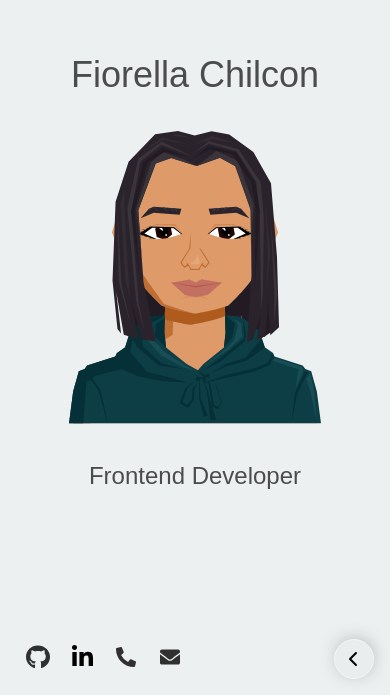
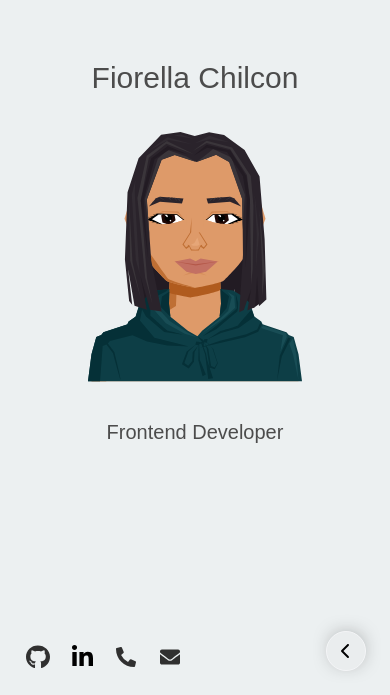
Before and after one commit to FiorellaChilcon/Portafolio, a React (Create React App) app: page / in a window 390 px wide. Shown: the part 149-844 px from the top of the page. Built offline with nearby package versions, Linux system fonts and the light colour scheme; a web font is replaced by a local one.

Commit message:
chore: adjust contact links position

```diff
--- a/src/App.jsx
+++ b/src/App.jsx
@@ -3,6 +3,7 @@ import Home from './pages/Home';
 import Projects from './pages/Projects';
 import Sidebar from './components/Sidebar';
 import AboutMe from './pages/AboutMe';
+import Skills from './pages/Skills';
 import Footer from './components/Footer';
 
 function App() {
@@ -12,6 +13,7 @@ function App() {
       <Home/>
       <AboutMe />
       <Projects/>
+      <Skills/>
       <Footer />
     </div>
   );
--- a/src/components/ContactLinks.jsx
+++ b/src/components/ContactLinks.jsx
@@ -15,7 +15,7 @@ function ContactLink({ imgSrc, imgAlt, link, className }) {
 
 export default function ContactLinks() {
   return (
-    <SlideInAnimation animationType="slide-left" styleClasses="flex flex-row absolute bottom-0 left-0 p-4">
+    <SlideInAnimation animationType="slide-left" styleClasses="flex flex-row">
       <ContactLink imgSrc={github} imgAlt="Github" link="https://github.com/FiorellaChilcon" />
       <ContactLink imgSrc={linkedin} imgAlt="Linkedin" link="https://www.linkedin.com/in/fiorella-chilcon" />
       <ContactLink imgSrc={phone} className="!h-5 hover:!h-6" imgAlt="Mobile number" link="tel:+51406868217" />
--- a/src/components/Sidebar.jsx
+++ b/src/components/Sidebar.jsx
@@ -39,7 +39,7 @@ export default function Sidebar() {
     <button
       ref={btnRef}
       onClick={() => { setShowSidebar(prev => !prev) }}
-      className={clsx('bg-softBlue-1 fixed right-0 bottom-0 size-10 rounded-full m-4 border shadow-evenly border-gray-100 flex lg:hidden z-20 transition-all', showSidebar && 'right-24')}
+      className={clsx('bg-softBlue-1 fixed right-0 bottom-0 size-10 rounded-full m-6 border shadow-evenly border-gray-100 flex lg:hidden z-20 transition-all', showSidebar && 'right-24')}
     >
       <img className={clsx('size-4 m-auto transition-all', showSidebar && 'rotate-180')} alt="open menu" src={leftArrow} />
     </button>
--- a/src/pages/Home.jsx
+++ b/src/pages/Home.jsx
@@ -5,13 +5,17 @@ import ContactLinks from '../components/ContactLinks';
 
 export default function Home() {
   return (
-    <div className="w-full h-screen py-9 flex items-center justify-center" id="home">
+    <div className="w-full min-h-screen pt-9 mb-9 flex flex-col items-center justify-center" id="home">
+    <div className="flex-1 flex items-center">
       <SlideInAnimation animationType='fade-in-bottom' styleClasses="flex flex-col items-center justify-center">
-        <h1 className="text-4xl">Fiorella Chilcon</h1>
-        <img className="my-9 w-[272px] h-[293px]" src={me} alt="Fiorella"/>
-        <h2 className="text-2xl">Frontend Developer</h2>
+        <h1 className="sm:text-4xl text-3xl">Fiorella Chilcon</h1>
+        <img className="my-9 sm:h-[293px] h-[250px]" src={me} alt="Fiorella"/>
+        <h2 className="sm:text-2xl text-xl">Frontend Developer</h2>
       </SlideInAnimation>
-      <ContactLinks />
+    </div>
+      <div className="self-start p-4">
+        <ContactLinks />
+      </div>
     </div>
   )
 }
--- /dev/null
+++ b/src/pages/Skills.jsx
@@ -0,0 +1,9 @@
+import React from 'react';
+
+export default function Skills() {
+  return (
+    <div className="lg:min-h-screen flex py-9 justify-center items-center flex-col" id="skills">
+      <h2 className="text-2xl mb-9 font-medium">Skills</h2>
+    </div>
+  )
+}
```
